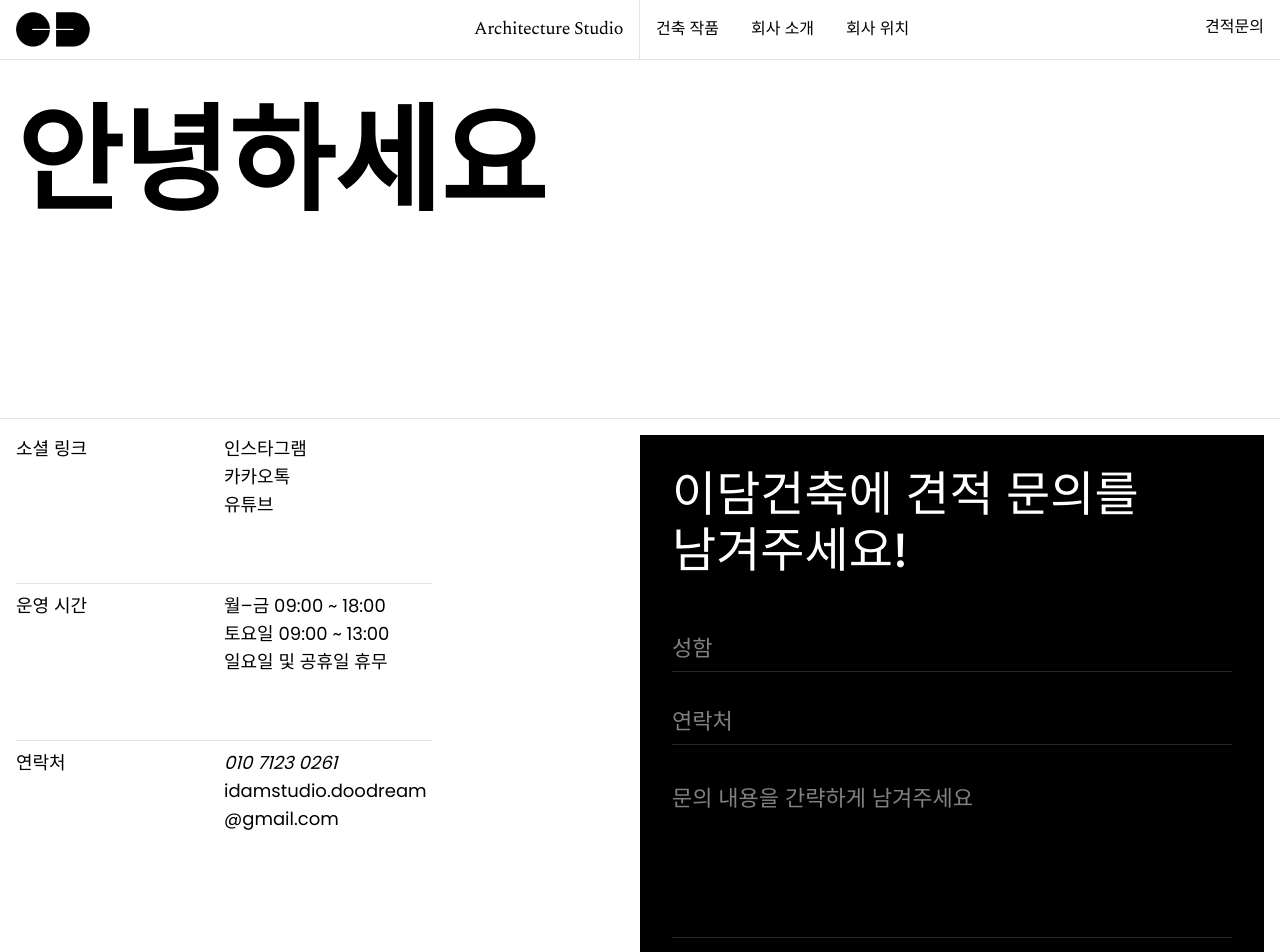
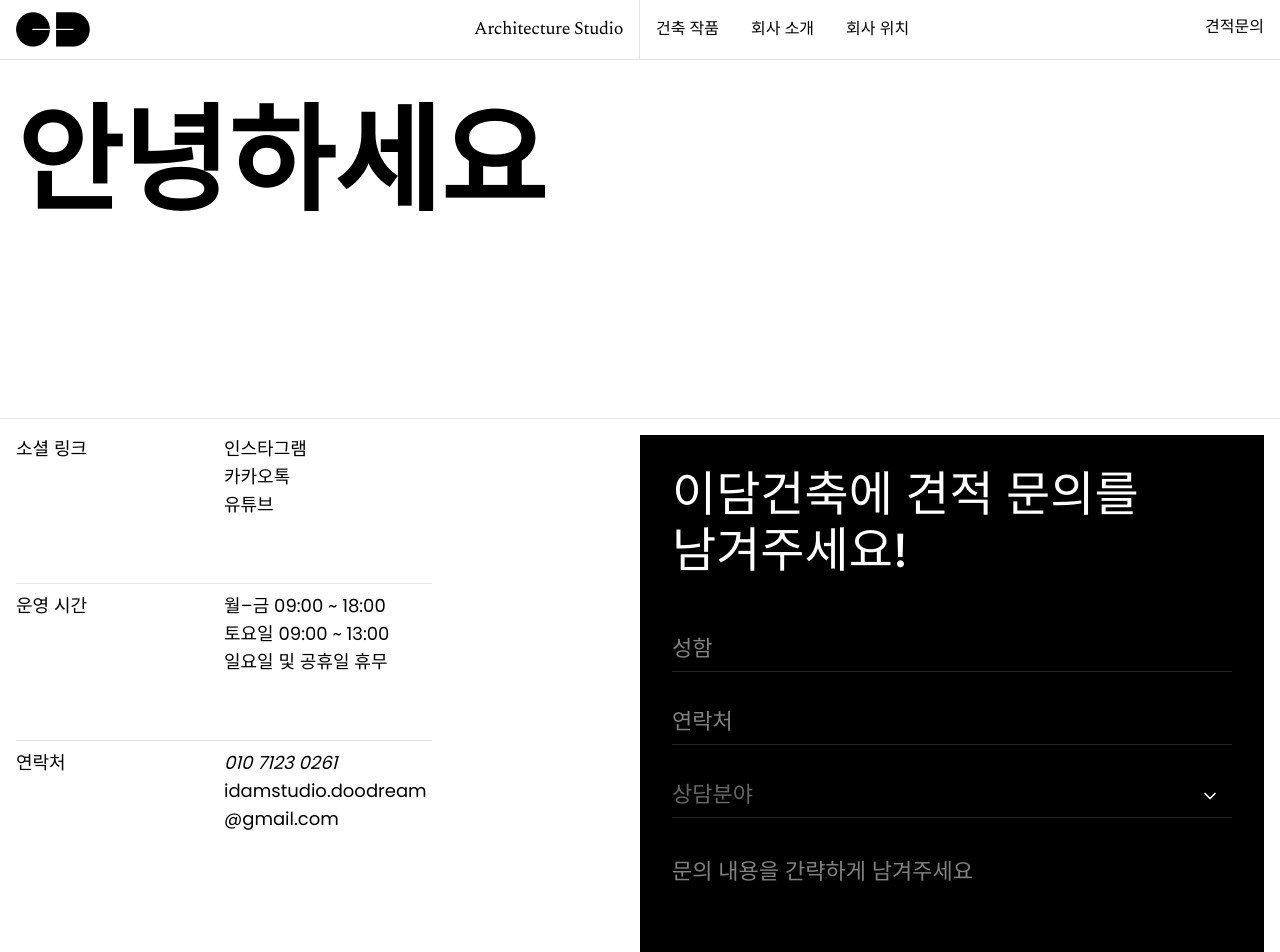
Before and after one commit to az0319h/idamstudio-web, a Next.js app: page /contact in a window 1280 px wide. Shown: the top 952 px of the page. Built offline with nearby package versions, Linux system fonts and the light colour scheme.

Commit message:
feat(contact): 견적 문의에 상담분야 선택 추가 및 메일 전송 반영

```diff
--- a/src/api/create-contact.action.ts
+++ b/src/api/create-contact.action.ts
@@ -1,13 +1,11 @@
 "use server";
 
+import { CONSULTATION_AREA_LABELS } from "@/constants/consultationAreas";
+import type { ContactFormData } from "@/lib/schemas";
 import { delay } from "@/utils";
 import nodemailer from "nodemailer";
 
-export async function createContact(formData: {
-   name: string;
-   phone: string;
-   message: string;
-}) {
+export async function createContact(formData: ContactFormData) {
    await delay(1000);
    try {
       const transporter = nodemailer.createTransport({
@@ -18,13 +16,16 @@ export async function createContact(formData: {
          },
       });
 
+      const areaLabel = CONSULTATION_AREA_LABELS[formData.consultationArea];
+
       await transporter.sendMail({
          from: `"${formData.name}" <${process.env.EMAIL_USER}>`,
          to: process.env.EMAIL_USER,
-         subject: `[문의] ${formData.name}님`,
+         subject: `[문의] ${areaLabel} · ${formData.name}님`,
          text: `
         성함: ${formData.name}
         연락처: ${formData.phone}
+        상담분야: ${areaLabel}
         내용: ${formData.message}
       `,
          html: `
@@ -40,6 +41,10 @@ export async function createContact(formData: {
       <td style="padding: 8px;">${formData.phone}</td>
     </tr>
     <tr>
+      <td style="padding: 8px; font-weight: bold;">상담분야</td>
+      <td style="padding: 8px;">${areaLabel}</td>
+    </tr>
+    <tr style="background: #f9f9f9;">
       <td style="padding: 8px; font-weight: bold;">내용</td>
       <td style="padding: 8px; white-space: pre-line;">${formData.message}</td>
     </tr>
--- a/src/components/domains/contact/ContactForm.tsx
+++ b/src/components/domains/contact/ContactForm.tsx
@@ -1,23 +1,38 @@
 "use client";
 
-import { useForm } from "react-hook-form";
+import { useForm, type DefaultValues } from "react-hook-form";
 import { zodResolver } from "@hookform/resolvers/zod";
+import {
+   CONSULTATION_AREA_LABELS,
+   CONSULTATION_AREA_VALUES,
+} from "@/constants/consultationAreas";
 import { ContactFormData, contactSchema } from "@/lib/schemas";
 import { createContact } from "@/api/create-contact.action";
 import { useNotification } from "@/context/NotificationContext";
+
+const defaultFormValues = {
+   name: "",
+   phone: "",
+   consultationArea: "",
+   message: "",
+} as unknown as DefaultValues<ContactFormData>;
 
 export default function ContactForm() {
    const {
       register,
       handleSubmit,
+      watch,
       formState: { errors, isSubmitting },
       reset,
    } = useForm<ContactFormData>({
       resolver: zodResolver(contactSchema),
       mode: "onChange",
+      defaultValues: defaultFormValues,
    });
 
    const { showNotification } = useNotification();
+
+   const consultationArea = watch("consultationArea");
 
    const onSubmit = async (data: ContactFormData) => {
       const result = await createContact(data);
@@ -32,7 +47,7 @@ export default function ContactForm() {
          </h2>
          <form
             onSubmit={handleSubmit(onSubmit)}
-            className="[&_p]:text-14-regular md:[&_p]:text-16-regular lg:[&_p]:text-18-regular md:[&_input]:text-18-regular lg:[&_input]:text-22-regular flex flex-col gap-7 [&_input]:w-full [&_p]:py-1 md:[&_p]:py-1.5"
+            className="[&_p]:text-14-regular md:[&_p]:text-16-regular lg:[&_p]:text-18-regular md:[&_input]:text-18-regular md:[&_select]:text-18-regular lg:[&_input]:text-22-regular lg:[&_select]:text-22-regular flex flex-col gap-7 [&_input]:w-full [&_select]:w-full [&_p]:py-1 md:[&_p]:py-1.5"
          >
             <div>
                <input
@@ -54,6 +69,51 @@ export default function ContactForm() {
                   className="border-line-white-15 border-b py-2 focus:border-white"
                />
                {errors.phone && <p>{errors.phone.message}</p>}
+            </div>
+
+            <div>
+               <label htmlFor="contact-consultation-area" className="sr-only">
+                  상담분야
+               </label>
+               <div className="relative">
+                  <select
+                     id="contact-consultation-area"
+                     {...register("consultationArea")}
+                     className={`border-line-white-15 w-full cursor-pointer appearance-none border-b bg-black py-2 pr-10 outline-none transition-[color,border-color] focus:border-white md:text-18-regular lg:text-22-regular ${
+                        consultationArea ? "text-white" : "text-white/40"
+                     }`}
+                  >
+                     <option value="" disabled>
+                        상담분야
+                     </option>
+                     {CONSULTATION_AREA_VALUES.map((value) => (
+                        <option key={value} value={value}>
+                           {CONSULTATION_AREA_LABELS[value]}
+                        </option>
+                     ))}
+                  </select>
+                  <span
+                     className="pointer-events-none absolute top-1/2 right-3 -translate-y-1/2 text-white"
+                     aria-hidden
+                  >
+                     <svg
+                        xmlns="http://www.w3.org/2000/svg"
+                        width="20"
+                        height="20"
+                        viewBox="0 0 24 24"
+                        fill="none"
+                        stroke="currentColor"
+                        strokeWidth="2"
+                        strokeLinecap="round"
+                        strokeLinejoin="round"
+                     >
+                        <path d="m6 9 6 6 6-6" />
+                     </svg>
+                  </span>
+               </div>
+               {errors.consultationArea && (
+                  <p>{errors.consultationArea.message}</p>
+               )}
             </div>
 
             <div>
--- /dev/null
+++ b/src/constants/consultationAreas.ts
@@ -0,0 +1,23 @@
+export const CONSULTATION_AREA_VALUES = [
+   "residential_new",
+   "commercial",
+   "steel_frame",
+   "wood_frame",
+   "panel",
+   "interior",
+   "renovation",
+   "other",
+] as const;
+
+export type ConsultationAreaValue = (typeof CONSULTATION_AREA_VALUES)[number];
+
+export const CONSULTATION_AREA_LABELS: Record<ConsultationAreaValue, string> = {
+   residential_new: "주거용 신축",
+   commercial: "상가·상업 시설",
+   steel_frame: "철골 구조",
+   wood_frame: "목조 주택",
+   panel: "판넬 시공",
+   interior: "인테리어·마감",
+   renovation: "증축·개축·리모델링",
+   other: "기타",
+};
--- a/src/constants/index.ts
+++ b/src/constants/index.ts
@@ -2,5 +2,6 @@ export * from "./root";
 export * from "./service";
 export * from "./faq";
 export * from "./location";
-export * from "./companyData"
-export * from "./quickAnswers"
+export * from "./companyData";
+export * from "./consultationAreas";
+export * from "./quickAnswers";
--- a/src/lib/schemas/contact.ts
+++ b/src/lib/schemas/contact.ts
@@ -1,3 +1,4 @@
+import { CONSULTATION_AREA_VALUES } from "@/constants/consultationAreas";
 import { z } from "zod";
 
 export const contactSchema = z.object({
@@ -9,9 +10,12 @@ export const contactSchema = z.object({
       .string()
       .min(8, "연락처를 입력해주세요.")
       .regex(/^[0-9-]+$/, "연락처는 숫자와 하이픈(-)만 입력할 수 있습니다."),
+   consultationArea: z.enum(CONSULTATION_AREA_VALUES, {
+      errorMap: () => ({ message: "상담분야를 선택해주세요." }),
+   }),
    message: z
       .string()
-      .min(10, "내용은 최소 10자 이상 입력해주세요.")
+      .min(2, "내용은 최소 2자 이상 입력해주세요.")
       .max(1000, "내용은 최대 1000자까지 입력할 수 있습니다."),
 });
 
```
